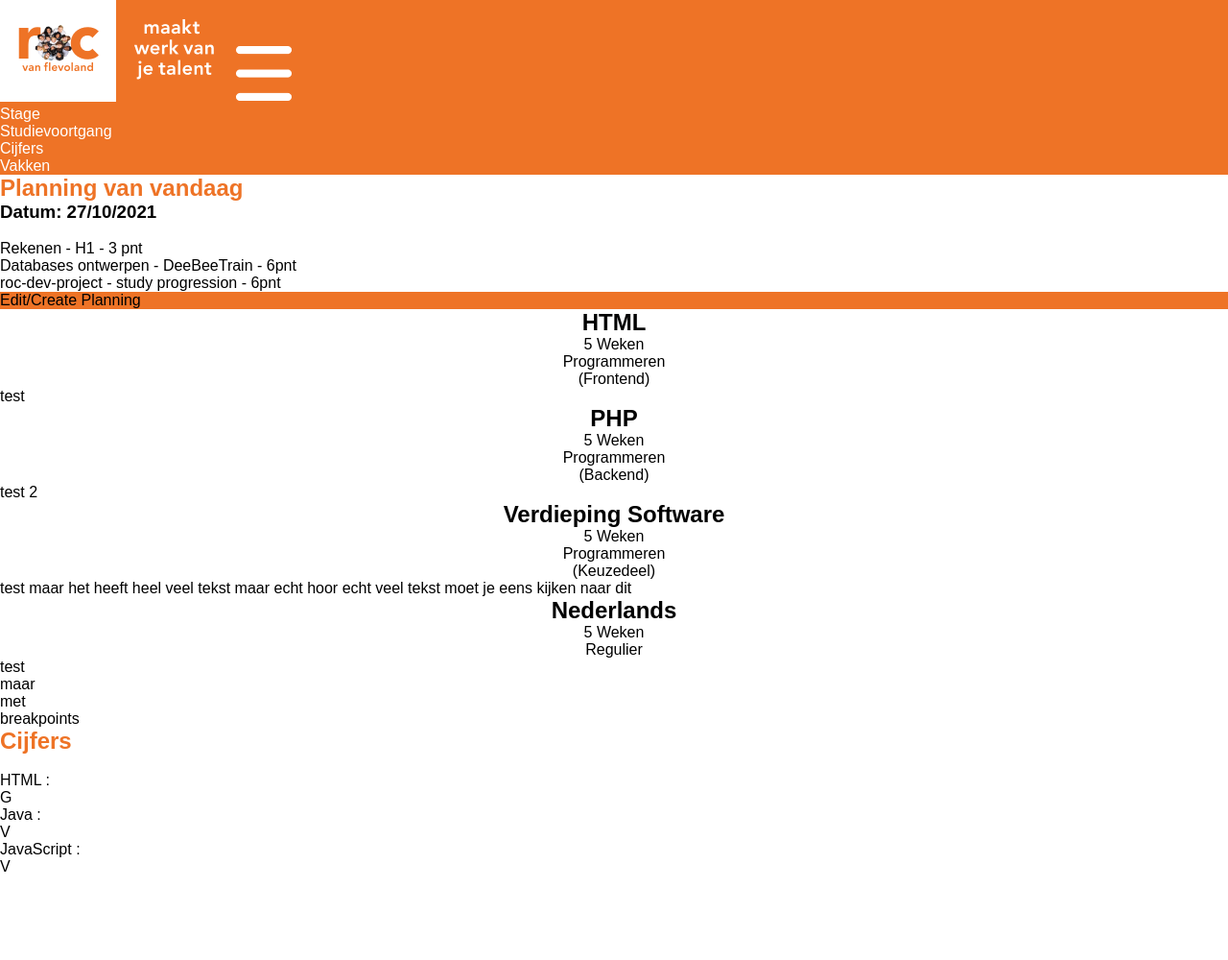
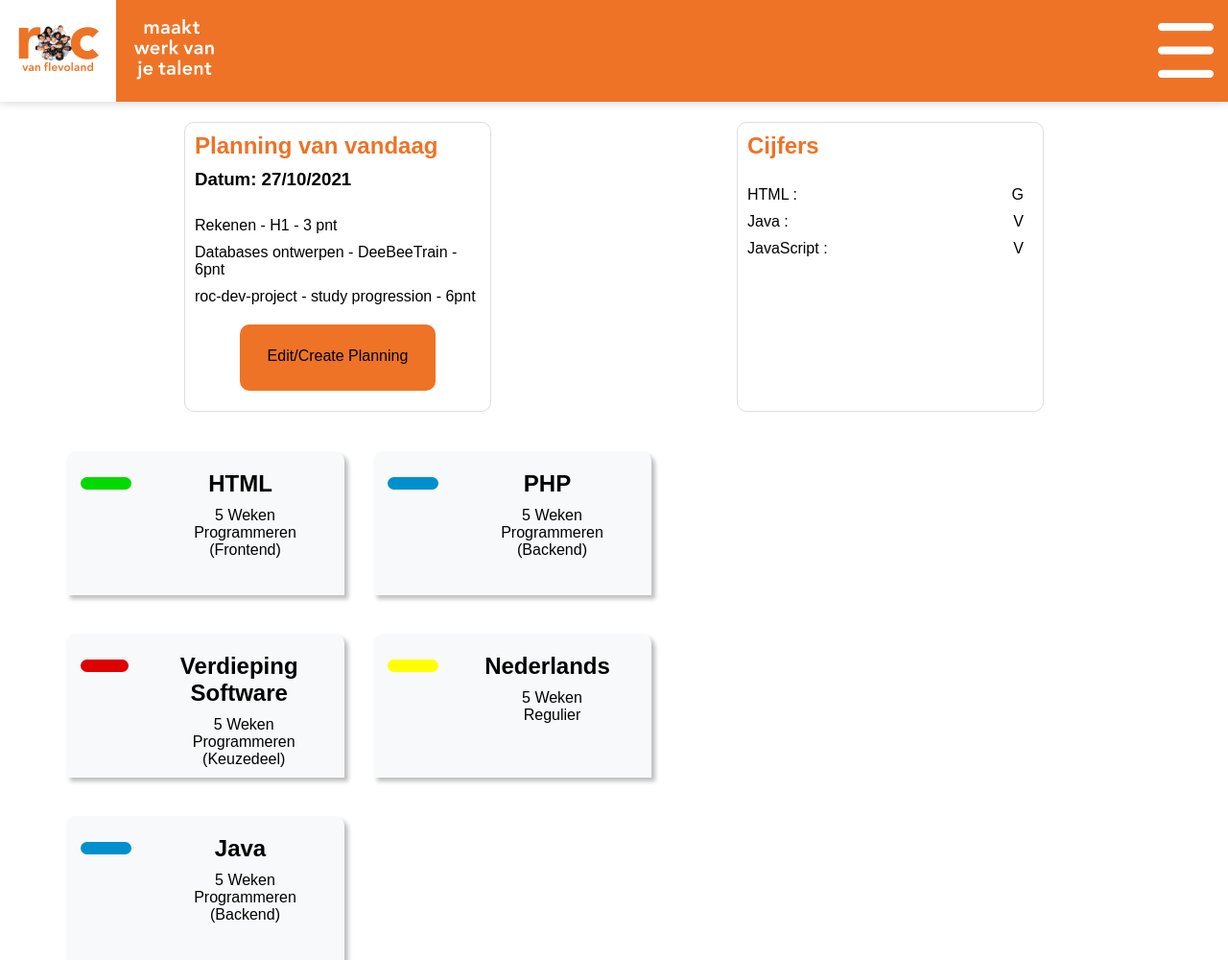
Before and after one commit to oscarlemstra/roc-dev-project, a PHP site: page /pages/study-progression/indexTablet.php in a window 1280 px wide. Shown: the whole page at 96% size. Before the commit the page ends 908 px from the top, so only its background shows below. Run offline with PHP 8.4, Linux system fonts and the light colour scheme.

Commit message:
update tablet page
tried to do something with the js but it didnt work cause of this error:
Uncaught TypeError: Cannot read properties of undefined (reading 'style') at HTMLDivElement.<anonymous>

```diff
--- a/javascript/study-progression.js
+++ b/javascript/study-progression.js
@@ -29,8 +29,12 @@ for (
     let panel = this.nextElementSibling;
     if (panel.style.maxHeight) {
       panel.style.maxHeight = null;
+/*      accordion[currentAccordion].setAttribute("style","borderBottomLeftRadius: 10px;")
+      accordion[currentAccordion].setAttribute("style","borderBottomRightRadius: 10px;")*/
     } else {
       panel.style.maxHeight = panel.scrollHeight + "px";
+/*      accordion[currentAccordion].setAttribute("style","borderBottomLeftRadius: 0;")
+      accordion[currentAccordion].setAttribute("style","borderBottomRightRadius: 0;")*/
     }
   });
 }
--- a/pages/study-progression/indexTablet.php
+++ b/pages/study-progression/indexTablet.php
@@ -31,6 +31,8 @@ session_start();
         <a class="color-roc-white-text" href="#">Vakken</a>
     </div>
 
+    <div class="planning-and-grades">
+
     <div class="planning">
         <h2 class="color-roc-orange-text">Planning van vandaag</h2>
         <h3>Datum: <?php //hier komt de datum van de planning. wat er nu staat is gewoon testtext ?> 27/10/2021</h3>
@@ -104,6 +65,69 @@ session_start();
     </div>
 
 </div>
+
+    <div class="subjects">
+        <!--dit is een template voor de vakcontainer
+        zodra hierbij php gebruikt gaat worden raad ik aan om het op teroepen en echo-en met een foreach-->
+        <div class="row-container">
+        <div class="subject-container">
+            <div class="subject-color-container color-kerntaak-frontend"></div>
+            <div class="subject-container__text">
+                <h2 class="text-center">HTML</h2>
+                <p class="text-center">5 Weken<br>Programmeren<br>(Frontend)</p>
+            </div>
+        </div>
+        <div class="panel">test</div>
+    </div>
+
+        <div class="row-container">
+        <div class="subject-container">
+            <div class="subject-color-container color-kerntaak-backend"></div>
+            <div class="subject-container__text">
+                <h2 class="text-center">PHP</h2>
+                <p class="text-center">5 Weken<br>Programmeren<br>(Backend)</p>
+            </div>
+        </div>
+        <div class="panel">test 2</div>
+        </div>
+
+        <div class="row-container">
+        <div class="subject-container">
+            <div class="subject-color-container color-kerntaak-keuzedeel"></div>
+            <div class="subject-container__text" >
+                <h2 class="text-center">Verdieping Software</h2>
+                <p class="text-center">5 Weken<br>Programmeren<br>(Keuzedeel)</p>
+            </div>
+        </div>
+        <div class="panel">test maar het heeft heel veel tekst maar echt hoor echt veel tekst moet je eens kijken naar dit</div>
+    </div>
+
+        <div class="row-container">
+        <div class="subject-container">
+            <div class="subject-color-container color-kerntaak-regulier"></div>
+            <div class="subject-container__text">
+                <h2 class="text-center">Nederlands</h2>
+                <p class="text-center">5 Weken<br>Regulier</p>
+            </div>
+        </div>
+        <div class="panel">test<br>maar<br>met<br>breakpoints</div>
+    </div>
+
+        <div class="row-container">
+            <div class="subject-container">
+                <div class="subject-color-container color-kerntaak-backend"></div>
+                <div class="subject-container__text">
+                    <h2 class="text-center">Java</h2>
+                    <p class="text-center">5 Weken<br>Programmeren<br>(Backend)</p>
+                </div>
+            </div>
+            <div class="panel">test numero 5</div>
+        </div>
+    </div>
+
+
+
+</div>
 <script src="../../javascript/study-progression.js"></script>
 </body>
 </html>
--- a/styles/tablet.css
+++ b/styles/tablet.css
@@ -61,3 +61,148 @@ a {
     background-color: white;
     align-content: center;
 }
+
+.header {
+    height: 106px;
+    box-shadow: 0 0 10px rgba(0, 0, 0, 0.199);
+}
+
+.logo {
+    width: 242px;
+    height: 106px;
+}
+
+.hamburger {
+    float: right;
+    /* margin: 25px 25px 0 0; */
+    padding: 24px 15px;
+}
+
+.hamburger:active {
+    background-color: #d66822;
+}
+
+.hamburger-menu {
+    display: none;
+    flex-direction: column;
+    text-align: center;
+    padding: 20px;
+}
+
+.planning-and-grades {
+    display: grid;
+    grid-template-columns: 5% 45% 45% 5%;
+    grid-template-rows: auto;
+    grid-template-areas: ". planning grades .";
+}
+
+.planning {
+    grid-area: planning;
+    width: 320px;
+    margin: 21px auto 0 auto;
+    padding-bottom: 21px;
+    border: rgba(153, 153, 153, 0.322) solid 1px;
+    border-radius: 10px;
+}
+
+.planning h2,
+h3,
+p {
+    margin: 10px 0 0 10px;
+}
+
+.planning-create-button {
+    margin: 20px auto 0 auto;
+    width: 204px;
+    height: 69px;
+    border-radius: 10px;
+}
+
+.text-align-middle {
+    margin: 0;
+    padding: 1.5em 1.5em;
+    text-align: center;
+}
+
+.grades {
+    grid-area: grades;
+    width: 320px;
+    margin: 21px auto 0 auto;
+    padding-bottom: 21px;
+    border: rgba(153, 153, 153, 0.322) solid 1px;
+    border-radius: 10px;
+}
+
+.grade-container {
+    display: flex;
+    justify-content: space-between;
+}
+
+.grade {
+    margin-right: 20px;
+}
+
+.grades h2 {
+    margin: 10px 0 0 10px;
+}
+
+
+.subjects {
+    display: grid;
+    grid-template-columns: repeat(2, 300px);
+    gap: 20px;
+    grid-auto-rows: minmax(auto, auto);
+    margin: 21px 5% 0 5%;
+}
+
+.subject-container {
+    display: flex;
+    overflow: hidden;
+    cursor: pointer;
+    gap: 5px;
+    width: 290px;
+    min-height: 150px;
+    margin: 20px auto 0 auto;
+    padding-top: 20px;
+    background-color: #f8f9fa;
+    border-top-left-radius: 10px;
+    border-top-right-radius: 10px;
+/*    border-bottom-left-radius: 10px;
+    border-bottom-right-radius: 10px;*/
+    box-shadow: 4px 4px 4px rgba(0, 0, 0, 0.25);
+}
+
+.subject-color-container {
+}
+
+.subject-container__text {
+    flex-grow: 1;
+}
+
+.subject-container > * {
+}
+
+.subject-color-container {
+    width: 53px;
+    height: 13px;
+    margin: 7px 0 0 15px;
+    border-radius: 200px;
+}
+
+.subject-text-lower {
+    padding-top: 35px;
+}
+
+.panel {
+    padding: 0 18px;
+    text-align: center;
+    background-color: #f8f9fa;
+    width: 290px;
+    max-height: 0;
+    margin: 0 auto 0 auto;
+    border-bottom-left-radius: 10px;
+    border-bottom-right-radius: 10px;
+    box-shadow: 4px 4px 4px rgba(0, 0, 0, 0.25);
+    overflow: hidden;
+    transition: max-height 0.2s ease-out;
+}
```
Also changed, not shown: other parts of pages/study-progression/indexTablet.php (+0 -41 lines).
